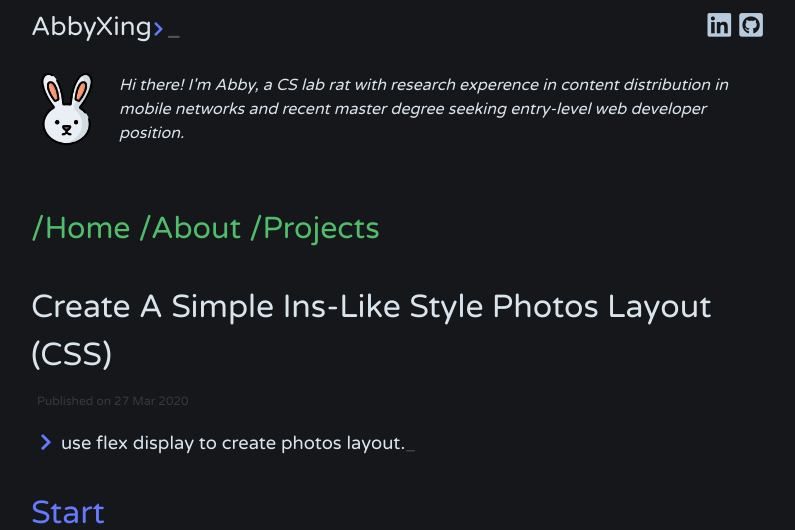
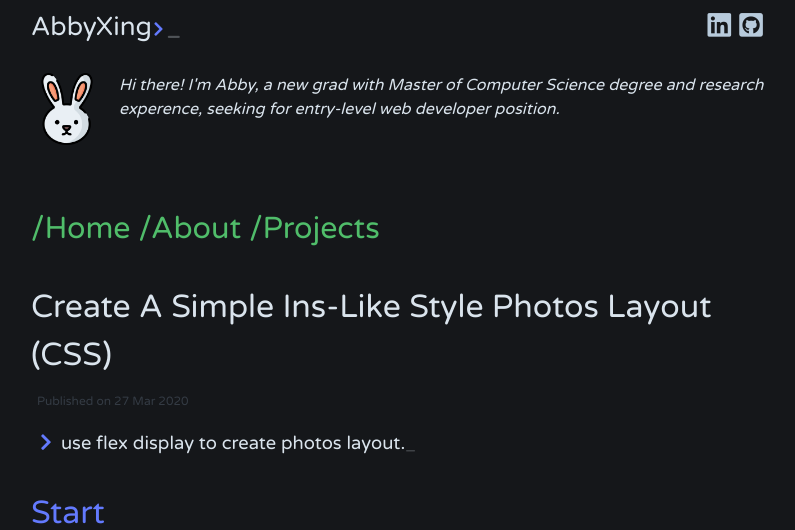
Before and after one commit to AbbyXing/AbbyXing.github.io, a Jekyll site: the page built from _posts/2020-03-27-Create-Simple-Ins-Like-Photos-Layout.md, in a window 1280 px wide, cut to the strip 0-530 px from the top of the page. Shown: the whole strip, without its empty margins (239-1034 px from the left). Built offline with Jekyll 4.4.1, drawn with Linux system fonts in a browser that asks for light colours; comment, search, counter and statistics services are not loaded; some of the changed text lies outside the part shown.

```diff
--- a/_config.yml
+++ b/_config.yml
@@ -1,12 +1,12 @@
 title: AbbyXing
-url: ""
+url: "https://abbyxing.github.io/"
 baseurl: ""
 author: Github User
-email: 867791585@qq.com
+email: haoruxing@gmail.com
 description: > # this means to ignore newlines until "show_exerpts:"
-  Hi there! I'm Abby, a CS lab rat with research experence in
-  content distribution in mobile networks and recent master
-  degree seeking entry-level web developer position.
+  Hi there! I'm Abby, a new grad with Master of Computer
+  Science degree and research experence, seeking for entry-level
+  web developer position.
 show_excerpts: false # set to true to show excerpts on the homepage
 
 paginate: 5
@@ -22,7 +22,7 @@ dash:
   date_format: "%b %-d, %Y"
 
   disqus:
-    shortname: AbbyXing-github-io
+    shortname: abbyxing-github-page
 
   # generate social links in footer
   # supported colors: green, red, orange, blue, cyan, pink, teal, yellow, indigo, purple
--- a/_includes/disqus.html
+++ b/_includes/disqus.html
@@ -9,7 +9,8 @@
  (function() {  // REQUIRED CONFIGURATION VARIABLE: EDIT THE SHORTNAME BELOW
      var d = document, s = d.createElement('script');
 
-     s.src = '//{{ site.dash.disqus.shortname }}.disqus.com/embed.js';
+     // s.src = '//{{ site.dash.disqus.shortname }}.disqus.com/embed.js';
+     s.src = 'https://abbyxing-github-page.disqus.com/embed.js';
 
      s.setAttribute('data-timestamp', +new Date());
      (d.head || d.body).appendChild(s);
--- a/_layouts/post.html
+++ b/_layouts/post.html
@@ -21,7 +22,7 @@ layout: default
   {{ content }}
 </div>
 
-{% if site.dash.disqus.shortname %}
+{% if page.comments %}
 <div class="comments">
 {% include disqus.html %}
 </div>
--- a/_sass/dash/_base.scss
+++ b/_sass/dash/_base.scss
@@ -154,7 +154,7 @@ code {
   border-radius: 0.3em;
   @include themed() {
      background-color: $color-background-dark;
-     color: $color-foreground;
+     color: $color-green;
   }
 }
 
```
Also changed, not shown: other parts of _layouts/post.html (+1 -0 lines), _posts/2020-04-09-Java-Function-BiFunction.md (added, +161 -0 lines).
